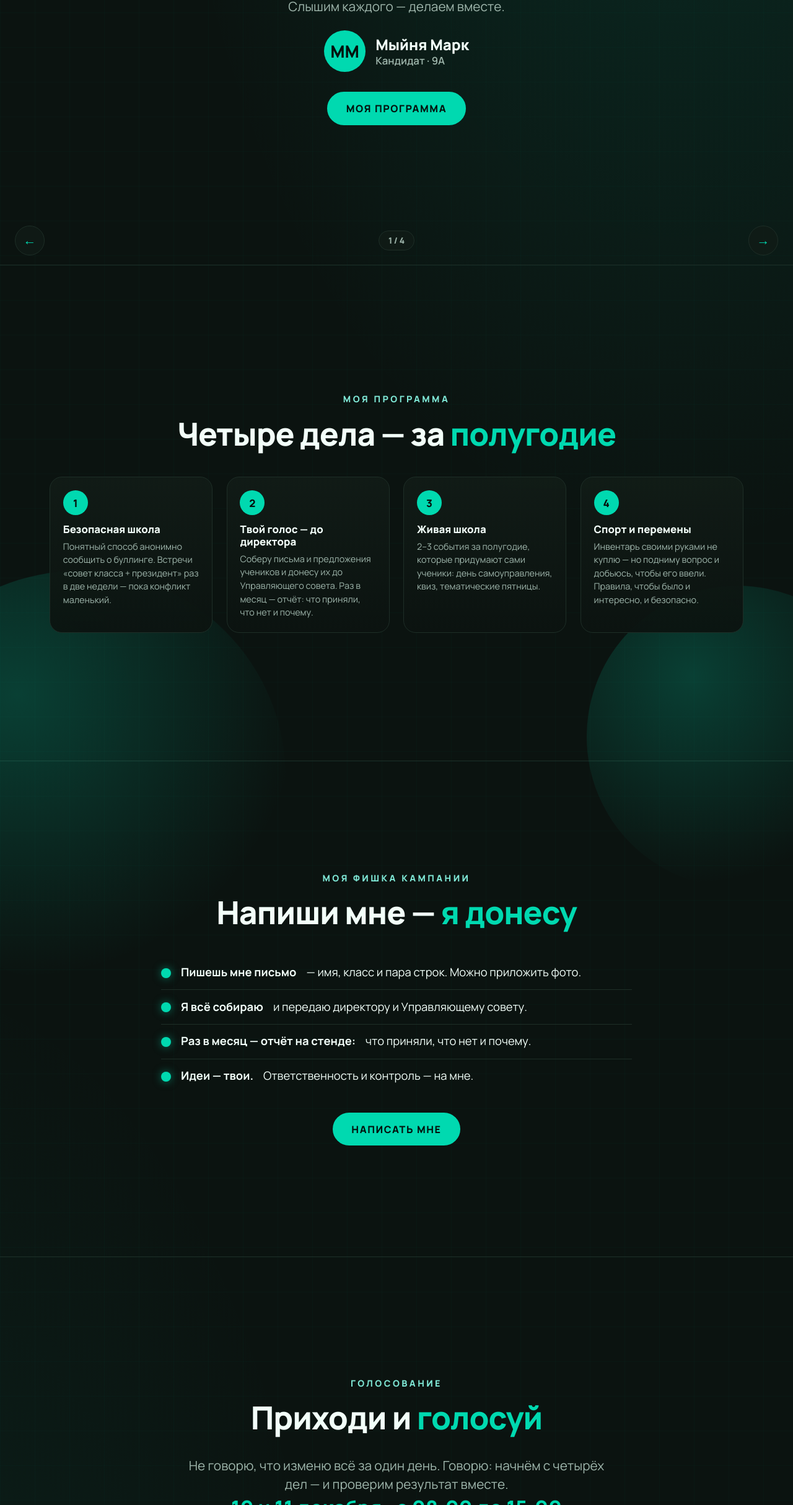
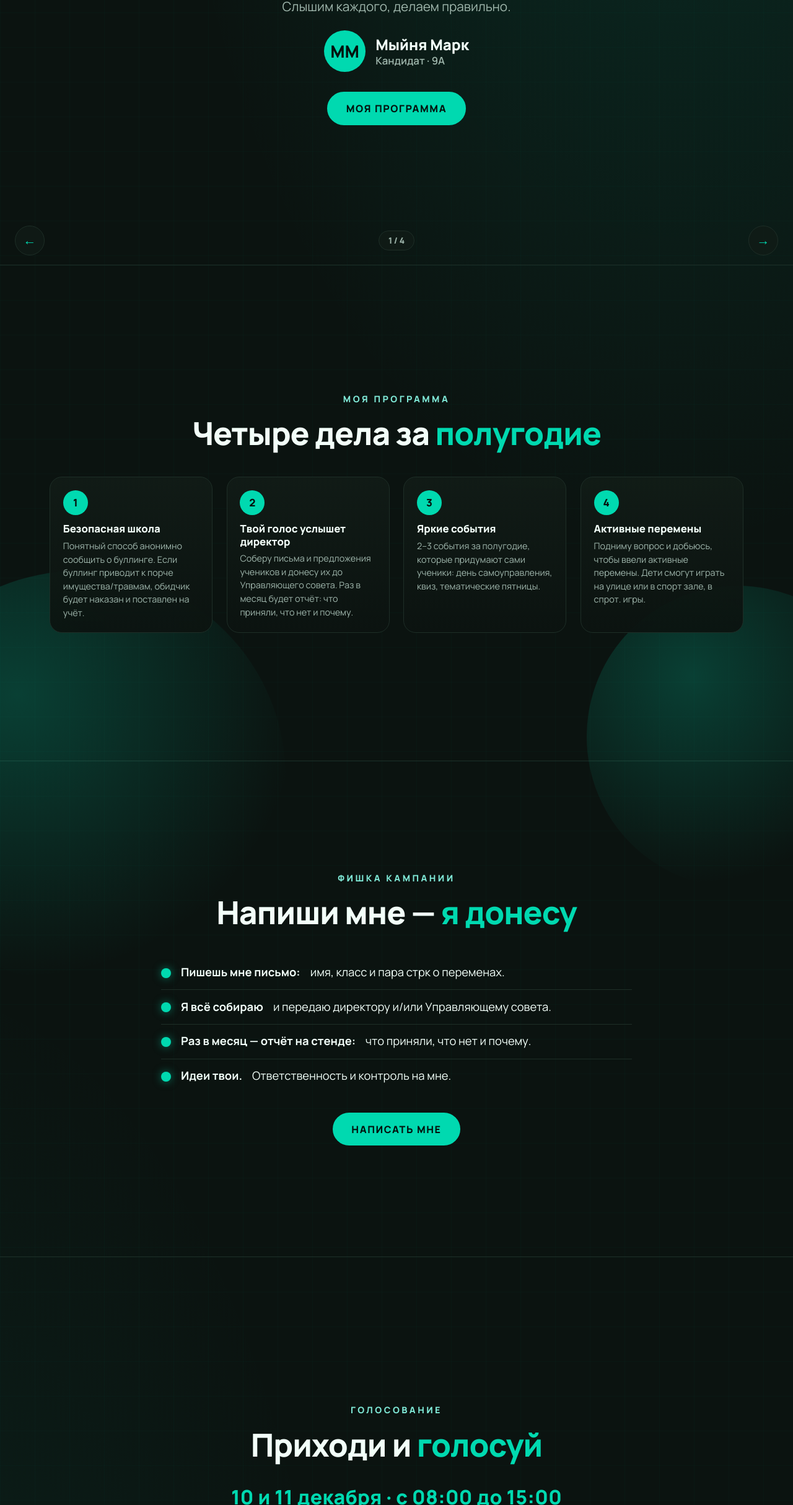
Before and after one commit to MlokiYurech/prezik, a plain HTML site: page index.html in a window 1280 px wide. Shown: the part 372-2800 px from the top of the page at 62% size. Drawn offline with Linux system fonts and the light colour scheme.

Commit message:
Update index.html

```diff
--- a/index.html
+++ b/index.html
@@ -88,8 +88,8 @@
     <div class="orb tl"></div>
     <div class="wrap">
       <div class="eyebrow">Выборы Президента Исовской школы · 2026</div>
-      <h1>Школа без страха,<br>школа с порядком</h1>
-      <p class="lead">Слышим каждого — делаем вместе.</p>
+      <h1>Мы слышим вас и<br>работаем на вас</h1>
+      <p class="lead">Слышим каждого, делаем правильно.</p>
       <div class="name-line">
         <div class="init">ММ</div>
         <div class="who"><b>Мыйня Марк</b><span>Кандидат · 9А</span></div>
@@ -98,18 +98,18 @@
     </div>
   </section>
 
-  <!-- 2. Программа -->
+  <!-- 2. программа -->
   <section>
     <div class="grid-bg"></div>
     <div class="orb br"></div>
     <div class="wrap">
-      <div class="eyebrow">Моя программа</div>
-      <h2>Четыре дела — за <span class="hl">полугодие</span></h2>
+      <div class="eyebrow">моя программа</div>
+      <h2>Четыре дела за <span class="hl">полугодие</span></h2>
       <div class="cards">
-        <div class="card"><div class="num">1</div><h3>Безопасная школа</h3><p>Понятный способ анонимно сообщить о буллинге. Встречи «совет класса + президент» раз в две недели — пока конфликт маленький.</p></div>
-        <div class="card"><div class="num">2</div><h3>Твой голос — до директора</h3><p>Соберу письма и предложения учеников и донесу их до Управляющего совета. Раз в месяц — отчёт: что приняли, что нет и почему.</p></div>
-        <div class="card"><div class="num">3</div><h3>Живая школа</h3><p>2–3 события за полугодие, которые придумают сами ученики: день самоуправления, квиз, тематические пятницы.</p></div>
-        <div class="card"><div class="num">4</div><h3>Спорт и перемены</h3><p>Инвентарь своими руками не куплю — но подниму вопрос и добьюсь, чтобы его ввели. Правила, чтобы было и интересно, и безопасно.</p></div>
+        <div class="card"><div class="num">1</div><h3>Безопасная школа</h3><p>Понятный способ анонимно сообщить о буллинге. Если буллинг приводит к порче имущества/травмам, обидчик будет наказан и поставлен на учёт.</p></div>
+        <div class="card"><div class="num">2</div><h3>Твой голос услышет директор</h3><p>Соберу письма и предложения учеников и донесу их до Управляющего совета. Раз в месяц будет отчёт: что приняли, что нет и почему.</p></div>
+        <div class="card"><div class="num">3</div><h3>Яркие события</h3><p>2–3 события за полугодие, которые придумают сами ученики: день самоуправления, квиз, тематические пятницы.</p></div>
+        <div class="card"><div class="num">4</div><h3>Активные перемены</h3><p>Подниму вопрос и добьюсь, чтобы ввели активные перемены. Дети смогут играть на улице или в спорт зале, в спрот. игры.</p></div>
       </div>
     </div>
   </section>
@@ -119,15 +119,15 @@
     <div class="grid-bg"></div>
     <div class="orb tl" style="opacity:.7"></div>
     <div class="wrap">
-      <div class="eyebrow">Моя фишка кампании</div>
+      <div class="eyebrow">фишка кампании</div>
       <h2>Напиши мне — <span class="hl">я донесу</span></h2>
       <ul class="steps">
-        <li><span class="dot"></span><b>Пишешь мне письмо</b> — имя, класс и пара строк. Можно приложить фото.</li>
-        <li><span class="dot"></span><b>Я всё собираю</b> и передаю директору и Управляющему совету.</li>
+        <li><span class="dot"></span><b>Пишешь мне письмо:</b> имя, класс и пара стрк о переменах.</li>
+        <li><span class="dot"></span><b>Я всё собираю</b> и передаю директору и/или Управляющему совета.</li>
         <li><span class="dot"></span><b>Раз в месяц — отчёт на стенде:</b> что приняли, что нет и почему.</li>
-        <li><span class="dot"></span><b>Идеи — твои.</b> Ответственность и контроль — на мне.</li>
+        <li><span class="dot"></span><b>Идеи твои.</b> Ответственность и контроль на мне.</li>
       </ul>
-      <a class="btn solid" href="napishi-prezidentu.html" style="margin-top:clamp(1.4rem,4vh,2.4rem);">Написать мне</a>
+      <a class="btn solid" href="pismo.html" style="margin-top:clamp(1.4rem,4vh,2.4rem);">Написать мне</a>
     </div>
   </section>
 
@@ -136,13 +136,13 @@
     <div class="grid-bg"></div>
     <div class="orb br"></div>
     <div class="wrap">
-      <div class="eyebrow">Голосование</div>
+      <div class="eyebrow">голосование</div>
       <h2>Приходи и <span class="hl">голосуй</span></h2>
-      <p class="lead">Не говорю, что изменю всё за один день. Говорю: начнём с четырёх дел — и проверим результат вместе.</p>
+      <p class="lead"></p>
       <div class="cta">
         <div class="dates">10 и 11 декабря · с 08:00 до 15:00</div>
-        <p class="micro">Твой голос важен — будь ты учитель или ученик в 5, 6, 7, 8 или 9 классе.<br>Голосование тайное, бумажные бюллетени.</p>
-        <a class="btn" href="napishi-prezidentu.html">Написать мне</a>
+        <p class="micro">Твой голос важен — будь ты учитель или ученик в 5, 6, 7, 8 или 9 классе.<br></p>
+        <a class="btn" href="pismo.html">Написать мне</a>
       </div>
     </div>
   </section>
```
